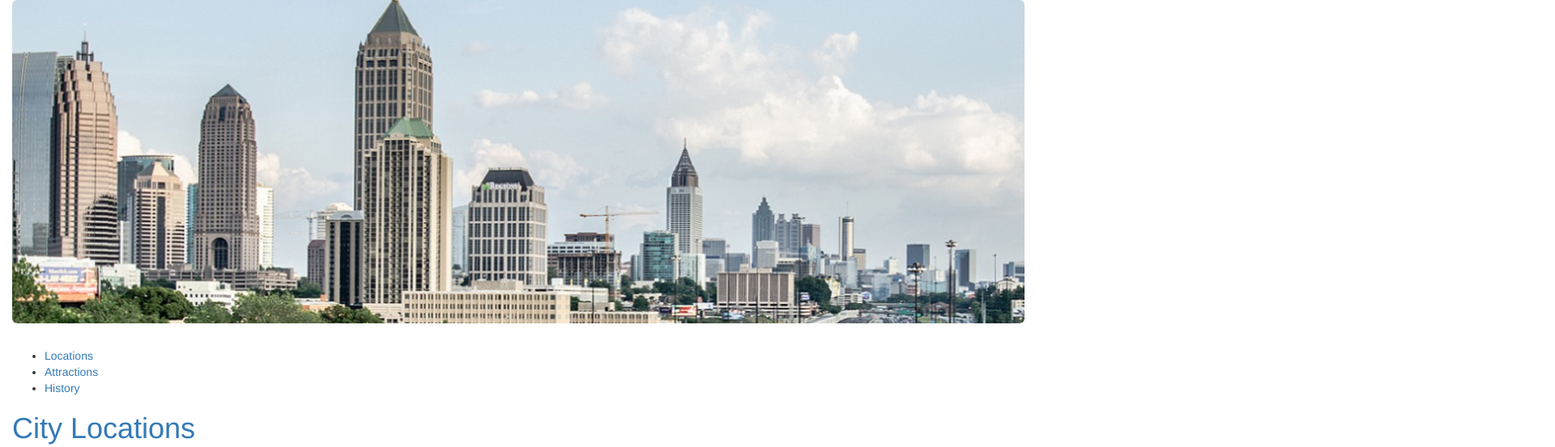
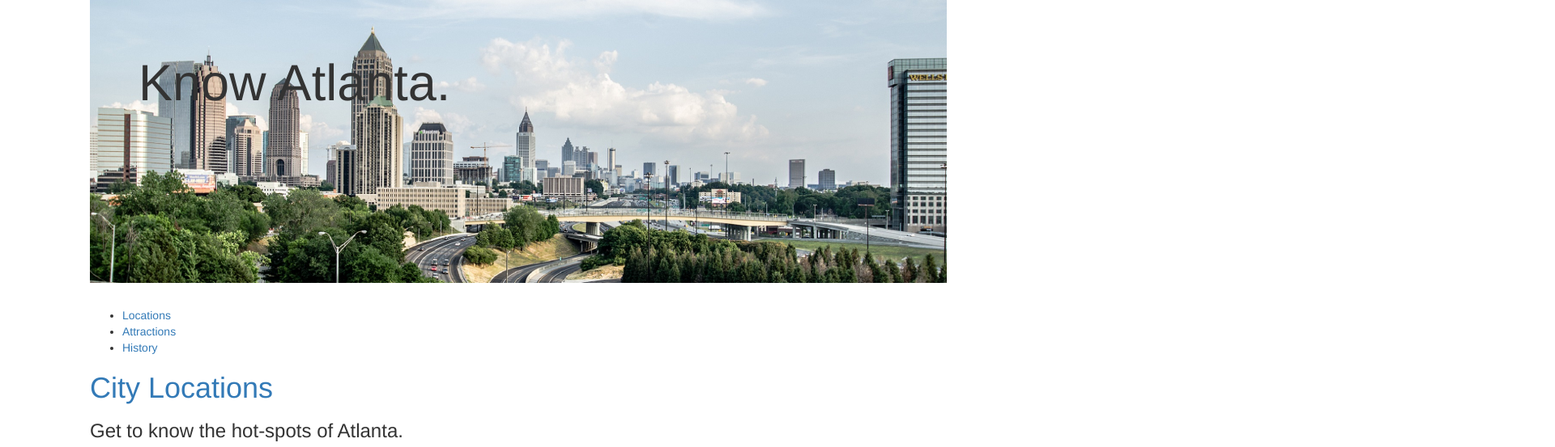
Before and after one commit to kelcel/atlanta-website, a plain HTML site: page index.html in a window 1280 px wide. Shown: the top 553 px of the page at 81% size, 1920 px wide, since content can reach past the window. Drawn offline with nearby package versions, Linux system fonts and the light colour scheme.

Commit message:
added style sheet

```diff
--- a/style.css
+++ b/style.css
@@ -1,34 +1,18 @@
-@font-face {
-    font-family: Headline;
-    src: url('font/BebasNeue Bold.ttf');
+.container-fluid
+{
+	width: 85%;
 }
 
-header {
-	background-image: url('img/skyline-2k.jpg');
-	background-position: 25% 25%;
-	width: 100%;
-	min-width: 840px;
-	height: 400px;
+.jumbotron
+{
+	background: url('img/skyline-2k.jpg');
+	border-radius: 0 !important;
+	background-size: cover;
+	background-position: 0 20%;
+	height: 350px;
 }
 
-header .container {
-	width: inherit;
-	height: inherit;
-	background-color: #0986D9;
-	opacity: 0.8;
+.jumbotron h1
+{
+
 }
-
-header h1 {
-	position: relative;
-	top: -45%;
-	left: 55%;
-	font-family: Headline;
-	font-size: 96px;
-	color: #C3D6E3;
-}
-
-header  a {
-	color: inherit;
-	font-family: Headline;
-	font-size: 36px;
-}
```
